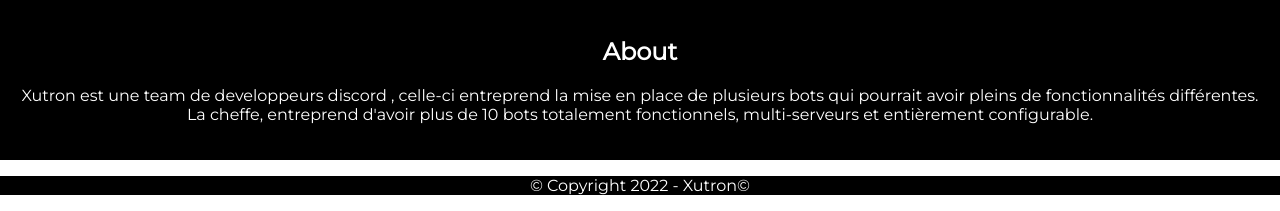
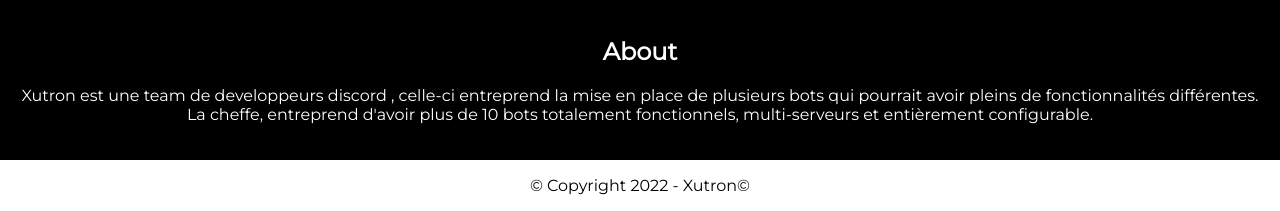
Before and after one commit to xutron-emilie/xutron-emilie.github.io, a plain HTML site: page index.html in a window 1280 px wide. Shown: the part 1012-1223 px from the top of the page. Drawn offline with Linux system fonts and the light colour scheme.

Commit message:
Update styles.css

```diff
--- a/css/styles.css
+++ b/css/styles.css
@@ -177,7 +177,5 @@ h2.partn {
 
 footer {
     text-align: center;
-    color: white;
-    background-color: black;
-    margin: 0 auto;
+    color: black;
 }
```
